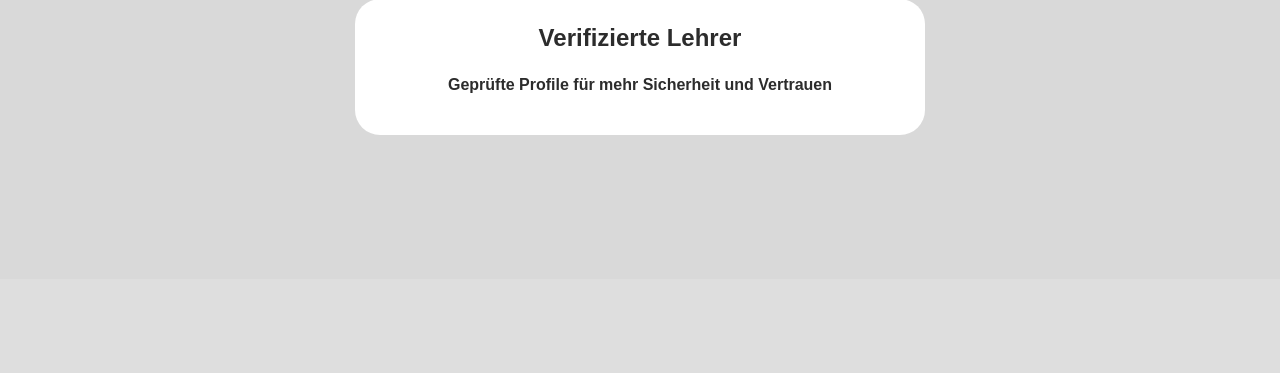
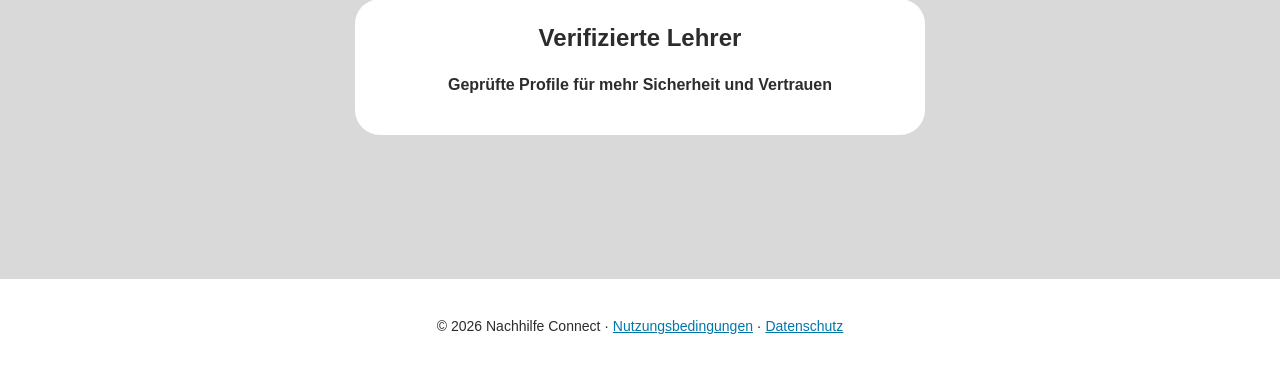
Before and after one commit to Mohd323/Nachhilfe-Plattform, a Flask app: page / in a window 1280 px wide. Shown: the part 537-910 px from the top of the page. Before the commit the page ends 672 px from the top, so only its background shows below. Run offline with Flask 3, Linux system fonts and the light colour scheme.

Commit message:
Update Startseite.html (fertig gemacht) und style.css

```diff
--- a/static/css/style.css
+++ b/static/css/style.css
@@ -130,3 +130,15 @@ nav li a.active {
 .verified-card p {
     font-weight: bold;
 }
+
+/* Fußbereich */
+footer {
+    background-color: #ffffff;
+    text-align: center;
+    padding: 25px;
+    font-size: 14px;
+}
+
+footer a {
+    color: #0077aa;
+}
--- a/templates/startseite.html
+++ b/templates/startseite.html
@@ -58,6 +58,12 @@
         </section>
     </main>
 
+    <footer>
+        <p>© 2026 Nachhilfe Connect ·
+         <a href="#">Nutzungsbedingungen</a> ·
+         <a href="{{ url_for('datenschutz') }}">Datenschutz</a>
+        </p>
+    </footer>
 
 </body>
 </html>
```
